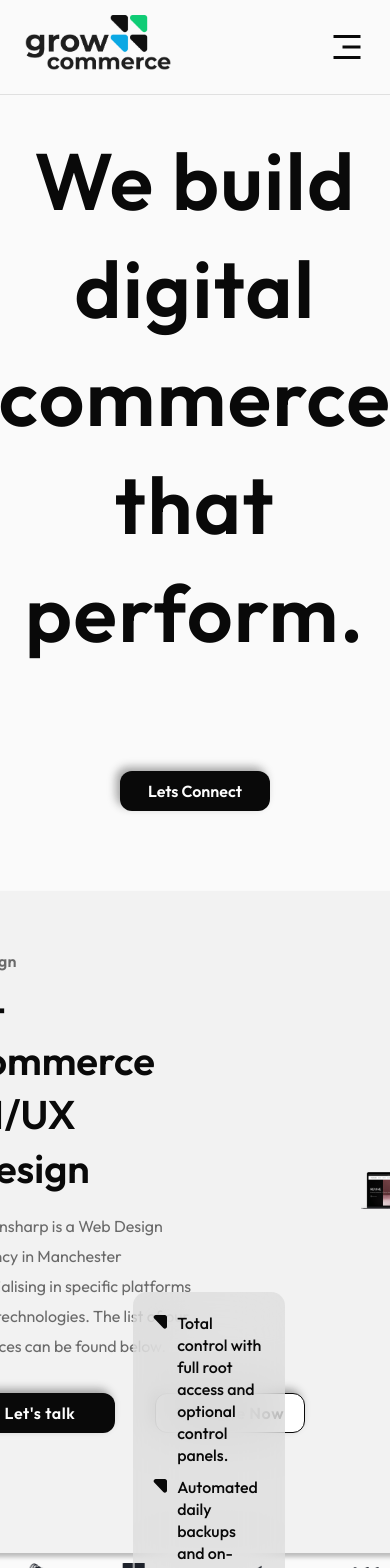
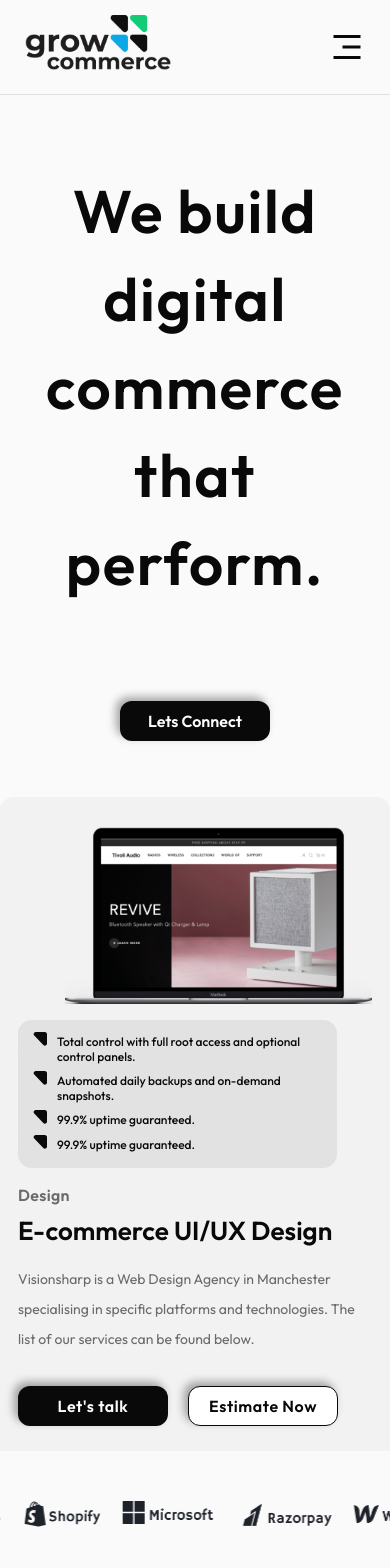
Before and after one commit to ahswathi/gcv2, a Next.js app: page / in a window 390 px wide. Shown: the top 1568 px of the page. Built offline with nearby package versions, Linux system fonts and the light colour scheme.

Commit message:
responsive

```diff
--- a/src/app/components/brands/brands.module.css
+++ b/src/app/components/brands/brands.module.css
@@ -61,7 +61,7 @@
 	}
 }
 
-@media (min-width: 360px) and (max-width: 768px) {
+@media (max-width: 768px) {
     .container{
         padding: 16px 0 8px 0 ;
         display: grid;
@@ -75,7 +75,7 @@
 }
 
 .wrapper {
-	padding-top: 10px;
+	padding: 35px 0 25px 0;
 }
 .slider {
 	height: 30px;
@@ -104,11 +104,3 @@
 	}
 }
 }
-@media (min-width: 768px) and (max-width: 1023px) {
-
-}
-
-
-@media (min-width: 1024px) and (max-width: 1279px) {
-
-}
--- a/src/app/components/casestudies/casestudies.jsx
+++ b/src/app/components/casestudies/casestudies.jsx
@@ -26,7 +26,7 @@ const Casestudies = () => {
                   <h2>Grocery Shop</h2>
                   <p>Uniting teams to build a top-notch omnichannel shopping experience.</p>
                   <div className={styles.content2}>
-                    <span>Ecommerce</span>
+                    <span>Ecommerce</span><br className={styles.hidden} />
                     <span>Native App</span>
                   </div>
                 </div>
@@ -43,7 +43,7 @@ const Casestudies = () => {
                   <h2>Grocery Shop</h2>
                   <p>Uniting teams to build a top-notch omnichannel shopping experience.</p>
                   <div className={styles.content2}>
-                    <span>Ecommerce</span>
+                    <span>Ecommerce</span><br className={styles.hidden} />
                     <span>Native App</span>
                   </div>
                 </div>
@@ -60,7 +60,7 @@ const Casestudies = () => {
                   <h2>Grocery Shop</h2>
                   <p>Uniting teams to build a top-notch omnichannel shopping experience.</p>
                   <div className={styles.content2}>
-                    <span>Ecommerce</span>
+                    <span>Ecommerce</span><br className={styles.hidden} />
                     <span>Native App</span>
                   </div>
                 </div>
@@ -77,7 +77,7 @@ const Casestudies = () => {
                   <h2>Grocery Shop</h2>
                   <p>Uniting teams to build a top-notch omnichannel shopping experience.</p>
                   <div className={styles.content2}>
-                    <span>Ecommerce</span>
+                    <span>Ecommerce</span><br className={styles.hidden} />
                     <span>Native App</span>
                   </div>
                 </div>
--- a/src/app/components/casestudies/casestudies.module.css
+++ b/src/app/components/casestudies/casestudies.module.css
@@ -26,9 +26,9 @@ box-shadow: 0px 4px 4px 0px rgba(0, 0, 0, 0.25); */
 
 .main{
     position: absolute;
-    top: 20%;
+    top: 6%;
     padding-left: 100px;
-    width: 40%;
+    max-width: 325px;
 }
 .content h2{
     color: #090909;
@@ -48,13 +48,39 @@ line-height: normal;
 letter-spacing: -0.67px;
 padding-bottom: 80px;
 }
+.content2{
+    width: 300px;
+}
 .content2 span{
     color: #090909;
 font-size: 20px;
 font-style: normal;
 font-weight: 400;
 line-height: 40px;
-padding-right: 60px;
+padding-right: 45px;
+}
+.hidden{
+    display: none;
+}
+@media (max-width: 835px){
+    .main{
+        padding-left: 50px;
+    }
+}
+@media (max-width: 505px){
+    .box{
+        padding: 25px 20px;
+    }
+    .contentright img{
+        opacity: 0.7;
+    }
+    .hidden{
+        display: flex;
+    }
+    .content2 span{
+        padding-right: 15px;
+        font-size: 18px;
+    }
 }
 @media (max-width: 375px){
     .main{
@@ -62,11 +88,13 @@ padding-right: 60px;
     padding-left: 11px;
     width: 53%;
     }
-    .box{
+    .content p{
+        padding-bottom: 20px;
+        font-size: 18px;
+    }
+    /* .box{
         padding: 40px 20px;
-    }
-    .content2 span{
-        padding: auto;
-        margin-top: 40px
-    }
+    }*/
+
+
 }
--- a/src/app/components/footer/footer.module.css
+++ b/src/app/components/footer/footer.module.css
@@ -134,7 +134,7 @@ padding-top: 20px;
       transform: scale(1.1);
     }
 
-@media (min-width: 360px) and (max-width: 768px) {
+@media (max-width: 768px) {
 
     .footer{
         flex-direction: column;
--- a/src/app/components/hero/hero.module.css
+++ b/src/app/components/hero/hero.module.css
@@ -40,6 +40,19 @@ font-weight: 600;
 line-height: normal;
 }
 
+@media (max-width: 1023px) {
+    .container{
+        gap: 46px;
+        padding:  72px 0 36px 0;
+    }
+    .heading{
+        font-size: 60px;
+        font-weight: 600;
+        line-height: 88px;
+        letter-spacing: 1.6px;
+        padding-bottom: 48px;
+    }
+  }
 @media (max-width: 375px) {
     .heading{
         font-size: 24px;
@@ -56,22 +69,3 @@ line-height: normal;
         font-size: 12px;
     }
 }
-
-@media (min-width: 768px) and (max-width: 1023px) {
-    .container{
-        gap: 46px;
-        padding:  72px 0 36px 0;
-    }
-    .heading{
-        font-size: 60px;
-        font-weight: 600;
-        line-height: 88px;
-        letter-spacing: 1.6px;
-        padding-bottom: 48px;
-    }
-  }
-
-
-@media (min-width: 1024px) and (max-width: 1279px) {
-
-  }
--- a/src/app/components/herosub/herosub.module.css
+++ b/src/app/components/herosub/herosub.module.css
@@ -5,10 +5,9 @@
     padding: 48px 6% 0 6%;
 }
 .service{
-    display: inline-flex;
+    display: flex;
     justify-content: center;
     align-items: center;
-    gap: 10%;
     padding: 60px 48px 120px 48px;
     border-radius: 14px;
     background: rgba(232, 232, 232, 0.47);
@@ -97,7 +96,7 @@ line-height: 22px; /* 137.5% */
 
 @media (max-width: 375px) {
 
-    .service{
+    /* .service{
         display: inline-flex;
         flex-direction: column;
         justify-content: center;
@@ -111,7 +110,7 @@ line-height: 22px; /* 137.5% */
         flex-direction: column;
         justify-content: center;
         flex-direction: column-reverse;
-        /* flex-direction: col-reverse; */
+        /* flex-direction: col-reverse;  ///
         align-items: center;
         gap: 20%;
         padding: 48px 0  72px 0;
@@ -155,7 +154,7 @@ line-height: 22px; /* 137.5% */
         font-size: 24px;
         font-style: normal;
         font-weight: 600;
-        line-height: 32px; /* 135% */
+        line-height: 32px; /* 135%  ////
         padding-top: 8px;
         text-align: center;
     }
@@ -165,23 +164,24 @@ line-height: 22px; /* 137.5% */
         font-size: 12px;
         font-style: normal;
         font-weight: 400;
-        line-height: 18px; /* 187.5% */
+        line-height: 18px; /* 187.5%   ////
         padding: 16px 0 32px 0;
         text-align: center;
     }
     .container{
         padding: 0px 10% 0 10%;
-    }
+    } */
 
 
 }
 
-@media (min-width: 768px) and (max-width: 1023px) {
+@media (max-width: 1119px) {
     .container{
-        padding: 48px 10% 0 10%;
+        padding: 48px 6% 0 6%;
     }
     .service{
         gap: 10%;
+        padding-bottom: 60px;
         padding-top: 48px;
     }
 
@@ -197,6 +197,7 @@ line-height: 22px; /* 137.5% */
     }
     .mainRight img{
         width: 100%;
+        padding-left: 80px;
     }
     .mainLeft h6{
         font-size: 16px;
@@ -219,7 +220,7 @@ line-height: 22px; /* 137.5% */
     }
     .content{
         top: 96px;
-        right: -20px;
+        right: 50px;
       }
       .read{
         gap: 20px;
@@ -230,3 +231,89 @@ line-height: 22px; /* 137.5% */
 @media (min-width: 1024px) and (max-width: 1279px) {
 
 }
+
+@media (max-width: 889px) {
+      .mainLeft{
+        width: 45%;
+    }
+    .mainRight{
+        width: 55%;
+    }
+    .mainRight img{
+
+        width: 110%;
+        padding-left: 47px;
+    }
+    .content{
+        right: -20px;
+      }
+}
+@media (max-width: 771px) {
+    .service{
+        flex-direction: column-reverse;
+    }
+    .mainLeft, .mainRight{
+        width: 100%;
+    }
+    .mainRight img{
+        width: 65%;
+        margin-bottom: 35%;
+        margin-left: 25%;
+    }
+    .content{
+        right: 20%;
+        bottom: 5%;
+        top: auto;
+      }
+}
+@media (max-width: 625px) {
+    .mainRight img{
+        width: 75%;
+        margin-bottom: 35%;
+    }
+    .bullet{
+        padding-bottom: 5px;
+      }
+    .content{
+        right: 20%;
+        padding: 10px 15px;
+    }
+      .service{
+        padding: 30px 18px 25px 18px;
+      }
+}
+@media (max-width: 475px) {
+    .mainRight img{
+        margin-bottom: 45%;
+    }
+}
+@media (max-width: 415px) {
+    .mainRight img{
+        width: 100%;
+        margin-left: 0;
+        margin-bottom: 50%;
+    }
+      .bullet p{
+    font-size: 12px;
+    line-height: 15px; /* 137.5% */
+      }
+    .content{
+        right: 10%;
+    }
+    .mainLeft p{
+        font-size: 14px;
+    }
+    .mainLeft h2{
+        font-size: 26px;
+        line-height: 35px;
+    }
+    .container{
+        padding: 20px 0 15px 0;
+      }
+      .service{
+        border-radius: 0;
+        box-shadow: none;
+        border-top-left-radius: 14px;
+        border-top-right-radius: 14px;
+      }
+}
--- a/src/app/components/industries/industries.jsx
+++ b/src/app/components/industries/industries.jsx
@@ -35,8 +35,6 @@ const Industries = () => {
                     <span>Learn more</span>
                 </div>
             </div>
-        </div>
-        <div className={styles.row}>
             <div className={styles.col}>
                 <div className={styles.card}>
                     <img src='assets/icons8-kawaii-soda-96.png' width='48px' height='48px' />
--- a/src/app/components/industries/industries.module.css
+++ b/src/app/components/industries/industries.module.css
@@ -1,5 +1,5 @@
 .container{
-    padding: 76px 10% 36px 10%;
+    padding: 76px 8% 36px 8%;
     display: inline-flex;
     flex-direction: column;
     align-items: center;
@@ -12,7 +12,6 @@
     flex-direction: column;
     align-items: center;
     gap: 18px;
-    flex-shrink: 0;
     border-radius: 12px;
     border: 1.117px solid #E8E8E8;
     background: #FFF;
@@ -25,8 +24,9 @@
   }
 .row{
     display: flex;
+    flex-wrap: wrap;
     align-items: center;
-    gap: 40px;
+    gap: 35px;
 }
 
 .col{
@@ -35,6 +35,8 @@
     justify-content: space-between;
     align-items: center;
     border-radius: 4px;
+    width: 259px;
+    flex-grow: 1;
 }
 
 .card h2{
@@ -62,7 +64,29 @@ font-weight: 500;
 line-height: 31.266px; /* 195.411% */
 padding-top: 16px;
 }
-
+@media (max-width: 665px) {
+    .col{
+        /* width: 256px; */
+        width: 200px;
+    }
+    .container{
+        padding: 76px 6% 36px 6%;
+    }
+}
+@media (max-width: 549px) {
+    .card{
+        padding: 20px 10px;
+    }
+    .container{
+        padding: 36px 4% 36px 4%;
+    }
+    .row{
+        grid-column-gap: 20px;
+    }
+    .col{
+        height: auto;
+    }
+}
 @media (max-width: 375px) {
     .container{
         padding: 32px 6% 32px 6%;
@@ -111,7 +135,7 @@ padding-top: 16px;
     }
 
 }
-
+/*
 @media (min-width: 768px) and (max-width: 1023px) {
     .container{
     padding: 76px 6% 36px 6%;
@@ -119,7 +143,7 @@ padding-top: 16px;
    .card{
        padding: 20px;
    }
-}
+} */
 
 
 @media (min-width: 1024px) and (max-width: 1279px) {
--- a/src/app/components/slider/slider.module.css
+++ b/src/app/components/slider/slider.module.css
@@ -172,3 +172,14 @@
     width: 100%;
     height: auto;
 }
+@media (max-width: 415px){
+    .service{
+        border-radius: 10px;
+    }
+    .container{
+        filter:drop-shadow(0px 3px -1px);
+    }
+    .service p{
+        padding: 7px 0 7px 0;
+    }
+}
--- a/src/app/components/supports/support.module.css
+++ b/src/app/components/supports/support.module.css
@@ -60,8 +60,11 @@ margin-top: 3px;
         width: 90%;
         margin-top: 10px;
     }
+    .head{
+        font-size: 28px;
+    }
 }
-@media (max-width: 375px) {
+@media (max-width: 445px) {
     .head{
         font-size: 24px;
     }
--- a/src/app/components/technologies/technologies.module.css
+++ b/src/app/components/technologies/technologies.module.css
@@ -65,9 +65,48 @@
 .read{
     float: right;
 }
+@media (max-width: 699px) {
+    .mainLeft p{
+        color: #6A6A6A;
+        font-size: 12px;
+        font-style: normal;
+        font-weight: 400;
+        line-height: 18px; /* 187.5% */
+        padding: 16px 0 32px 0;
+        text-align: center;
+    }
 
-@media (max-width: 375px) {
+    .mainLeft h6{
+        color: #6A6A6A;
+        font-size: 12px;
+        font-style: normal;
+        font-weight: 600;
+        line-height: normal;
+        letter-spacing: 0.32px;
+        text-align: center;
+    }
 
+    .mainLeft h2{
+        color: #090909;
+        font-size: 24px;
+        font-style: normal;
+        font-weight: 600;
+        line-height: 32px; /* 135% */
+        padding-top: 8px;
+        text-align: center;
+    }
+    .service{
+        gap: 10%;
+    }
+    .service2{
+        padding-bottom: 25px;
+        gap: 10%;
+    }
+    .container{
+        padding: 48px 6% 0 6%;
+    }
+}
+@media (max-width: 435px) {
     .service{
         display: inline-flex;
         flex-direction: column;
@@ -85,7 +124,7 @@
         /* flex-direction: col-reverse; */
         align-items: center;
         gap: 20%;
-        padding: 48px 0  72px 0;
+        padding: 48px 0 72px 0;
     }
 
     .mainLeft{
@@ -111,35 +150,6 @@
         transform: scale(1.1);
       }
 
-    .mainLeft h6{
-        color: #6A6A6A;
-        font-size: 12px;
-        font-style: normal;
-        font-weight: 600;
-        line-height: normal;
-        letter-spacing: 0.32px;
-        text-align: center;
-    }
-
-    .mainLeft h2{
-        color: #090909;
-        font-size: 24px;
-        font-style: normal;
-        font-weight: 600;
-        line-height: 32px; /* 135% */
-        padding-top: 8px;
-        text-align: center;
-    }
-
-    .mainLeft p{
-        color: #6A6A6A;
-        font-size: 12px;
-        font-style: normal;
-        font-weight: 400;
-        line-height: 18px; /* 187.5% */
-        padding: 16px 0 32px 0;
-        text-align: center;
-    }
     .container{
         padding: 0px 10% 0 10%;
     }
--- a/src/app/page.jsx
+++ b/src/app/page.jsx
@@ -64,7 +64,7 @@ export default function Home() {
         content="Boost your website's visibility and drive organic traffic with our comprehensive SEO solutions. Our team of experts utilizes cutting-edge techniques and tools to optimize your website for search engines, ensuring higher rankings and better online presence."
         imageUrl='assets/imagenew.png'
       />
-      <CTA/>
+      {/* <CTA/>
       <Testimonials/>
       <Process/>
       <Chooseus/>
@@ -74,7 +74,7 @@ export default function Home() {
       <Partner/>
       <Ctaform/>
 
-        {/* <FAQAccordion faqItems={faqItems} faqItem2={faqItems2} /> */}
+        {/* <FAQAccordion faqItems={faqItems} faqItem2={faqItems2} />  ////////
             <FAQAccordion />
       <Integration
         title="Grow with integration"
@@ -86,7 +86,7 @@ export default function Home() {
         content="Vestibulum dapibus nunc ac augue. Cras ultricies mi eu turpis hendrerit fringilla. Pellentesque posuere. Vestibulum dapibus nunc ac augue."
 
       />
-      <Blogs />
+      <Blogs /> */}
     </>
   )
 }
```
